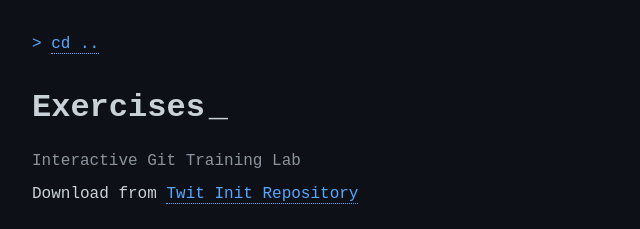
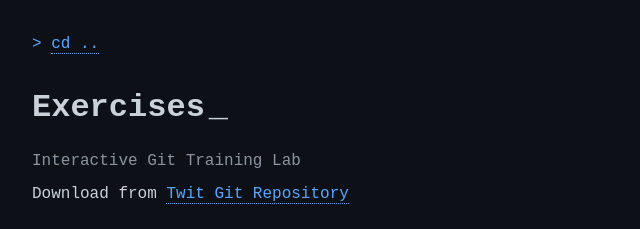
Before and after one commit to DevelSSN/twit, a plain HTML site: page docs/exercises.html in a window 1280 px wide. Shown: the top 229 px of the page, 272-912 px from the left. Drawn offline with Linux system fonts and the light colour scheme.

Commit message:
Tweak Link to git repo

```diff
--- a/docs/exercises.html
+++ b/docs/exercises.html
@@ -15,9 +15,7 @@
         <p class="muted">Interactive Git Training Lab</p>
         <p>
           Download from
-          <a href="https://github.com/DevelSSN/twit.git"
-            >Twit Init Repository</a
-          >
+          <a href="https://github.com/DevelSSN/twit.git">Twit Git Repository</a>
         </p>
       </div>
 
```
